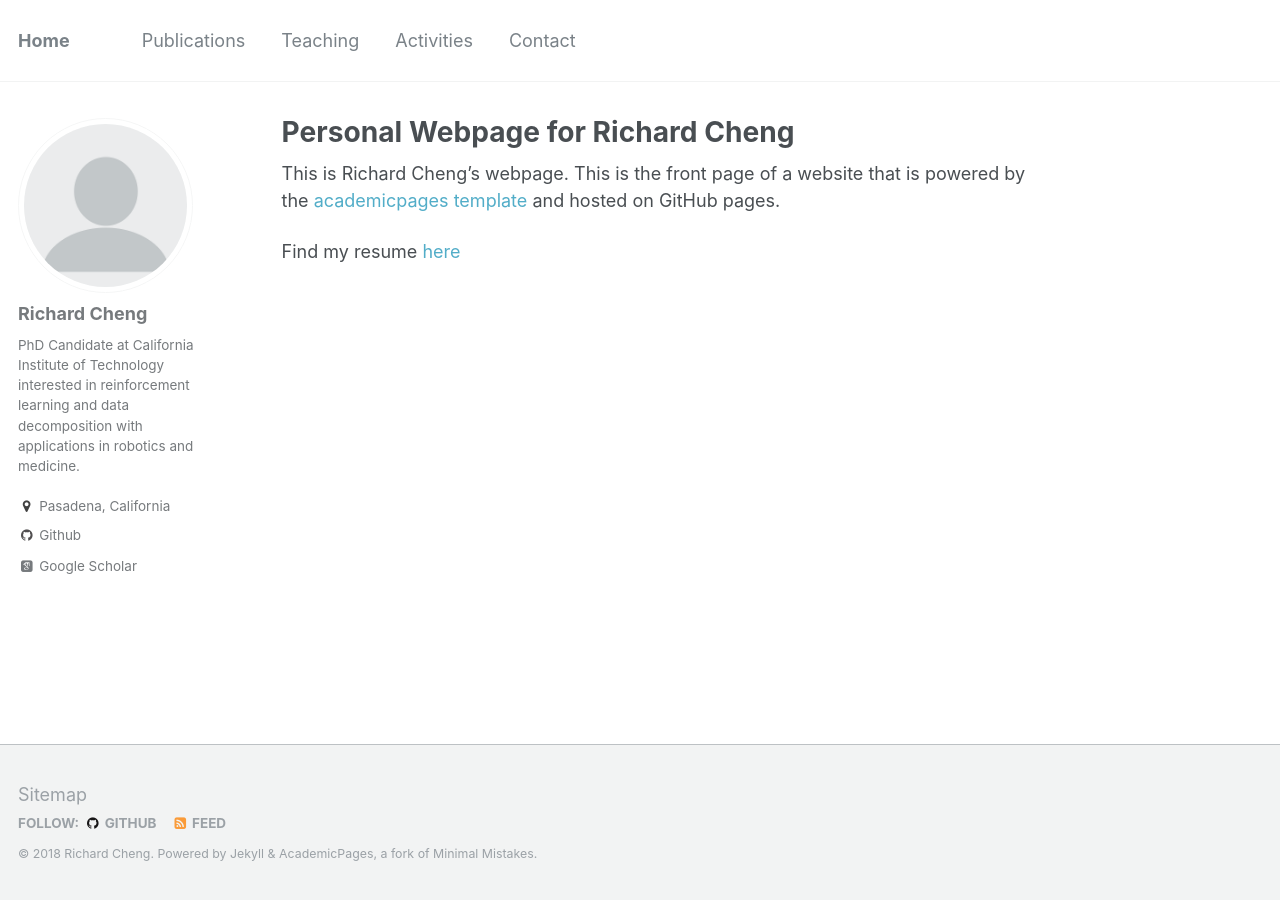
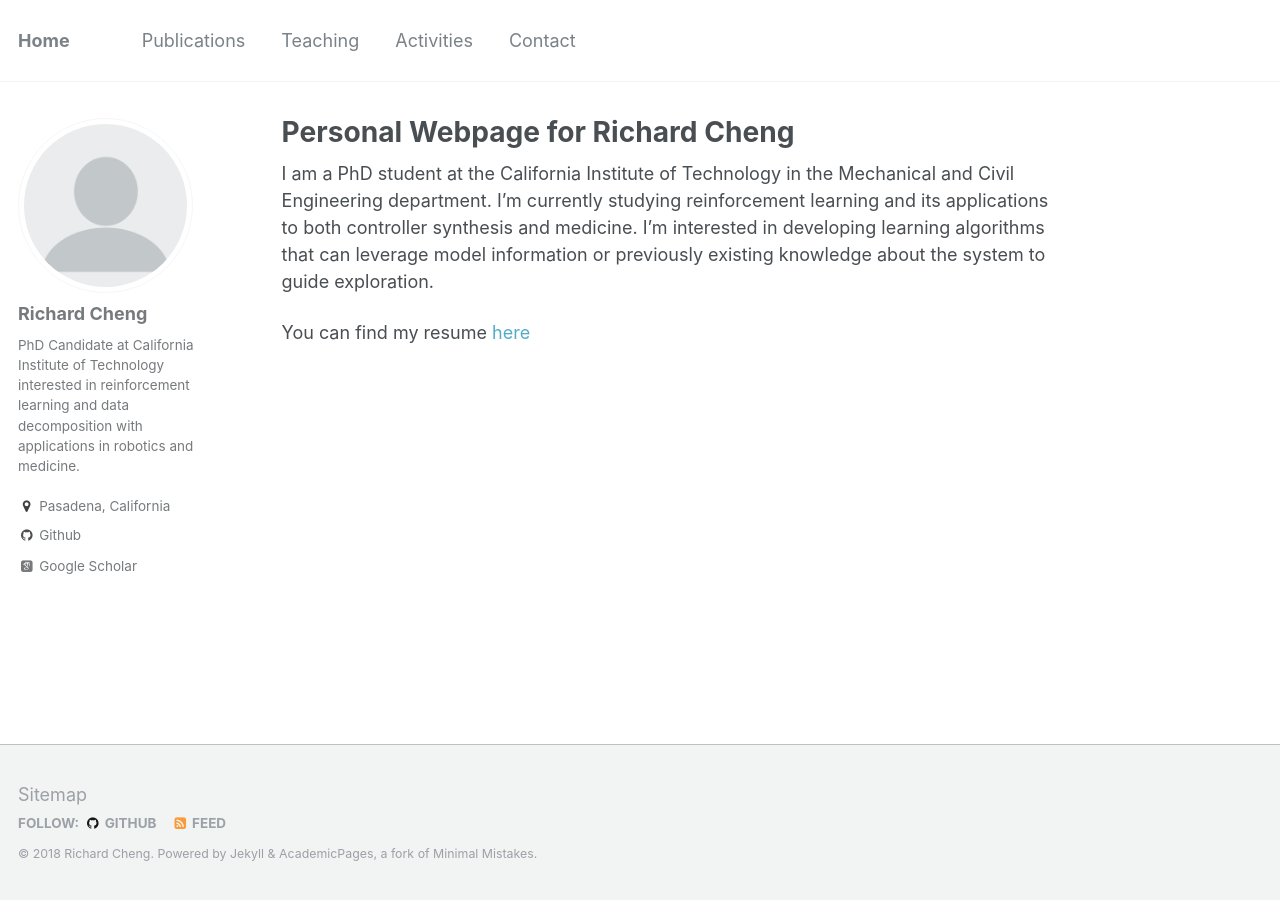
Before and after one commit to rcheng805/rcheng805.github.io, a Jekyll site: the page built from _pages/about.md, in a window 1280 px wide. Built offline with Jekyll 4.4.1, drawn with Linux system fonts in a browser that asks for light colours; some web fonts are replaced.

Commit message:
Update about.md

```diff
--- a/_pages/about.md
+++ b/_pages/about.md
@@ -8,6 +8,6 @@ redirect_from:
   - /about.html
 ---
 
-This is Richard Cheng's webpage. This is the front page of a website that is powered by the [academicpages template](https://github.com/academicpages/academicpages.github.io) and hosted on GitHub pages.
+I am a PhD student at the California Institute of Technology in the Mechanical and Civil Engineering department. I'm currently studying reinforcement learning and its applications to both controller synthesis and medicine. I'm interested in developing learning algorithms that can leverage model information or previously existing knowledge about the system to guide exploration.
 
-Find my resume [here](https://rcheng805.github.io/files/cv.pdf)
+You can find my resume [here](https://rcheng805.github.io/files/cv.pdf)
```
